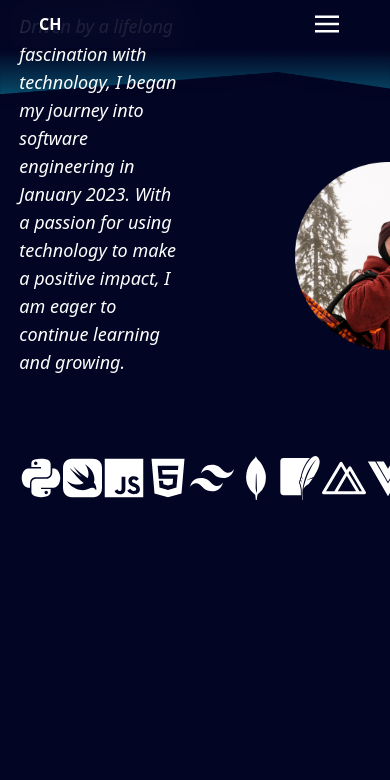
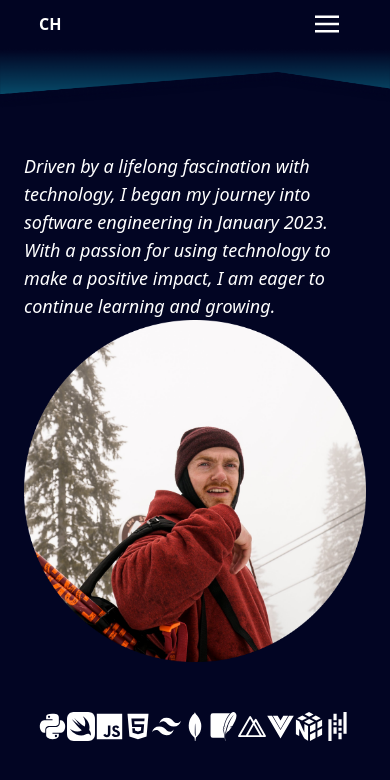
Before and after one commit to christywastaken/christianharrison, a Nuxt app: page / in a window 390 px wide. Shown: the top 780 px of the page. Built offline with nearby package versions, Linux system fonts and the light colour scheme.

Commit message:
Adds foundations for updating contact page

```diff
--- a/components/ContactForm.vue
+++ b/components/ContactForm.vue
@@ -29,6 +29,9 @@
       autocomplete="off"
     />
 
+    <div v-if="requestStatus.success" class="h-12 my-4 bg-green-500">Success</div>
+    <div v-if="requestStatus.error" class="h-12 my-4 bg-red-500">Failure: {{ requestStatus.errorMessage }}</div>
+
     <button class="flex items-center justify-center rounded-md mt-8 px-8 bg-slate-100" type="submit">
       Send <Icon name="paperplane" class="m-2 h-4 w-4 stroke-black"></Icon>
     </button>
@@ -36,6 +39,13 @@
 </template>
 
 <script setup lang="ts">
+
+  const requestStatus = ref({
+    success: false,
+    error: false,
+    errorMessage: ""
+  })
+
   const form = ref({
     name: "",
     email: "",
@@ -53,14 +63,11 @@
     })
       .then((response) => {
         console.log(response);
-        form.value.name = "";
-        form.value.email = "";
-        form.value.message = "";
-        alert("Email sent successfully");
+        requestStatus.value.success = true;
       })
       .catch((err) => {
         console.log(err);
-        alert("Error: " + err);
+        requestStatus.value.error = true;
       });
   };
 </script>
--- a/components/DesktopIndex.vue
+++ b/components/DesktopIndex.vue
@@ -12,12 +12,12 @@
             v-for="(item, index) in stackImagesArray"
             :key="index"
             :src="`/stack-images/${item}.svg`"
-            class="h-11 w-11"
+            class="h-1/12 w-1/12"
           />
         </div>
       </div>
-      <div class="w-64 h-64">
-        <img src="/misc/profile-pic.png" class="w-full h-full object-contain" />
+      <div class="flex w-64 h-64 items-center">
+        <img src="/misc/profile-pic.png" class="flex w-full h-full object-contain items-center" />
       </div>
     </div>
   </div>
--- a/components/MobileIndex.vue
+++ b/components/MobileIndex.vue
@@ -1,25 +1,24 @@
+
+
 <template>
-  <div class="flex flex-col md:mt-60 mt-20 items-center justify-center mx-[10%]">
-    <div class="flex flex-row items-center justify-center max-h-64">
-      <div class="flex flex-col px-8 w-1/2 items-center mx-20">
-        <div class="text-white italic text-lg">
-          Driven by a lifelong fascination with technology, I began my journey into software engineering in January
-          2023. With a passion for using technology to make a positive impact, I am eager to continue learning and
-          growing.
-        </div>
-        <div class="flex flex-row mt-20">
+  <div class="flex flex-col mt-20">
+    <div class="flex flex-col p-6">
+      <div class="text-white italic text-lg">
+        Driven by a lifelong fascination with technology, I began my journey into software engineering in January 2023.
+        With a passion for using technology to make a positive impact, I am eager to continue learning and growing.
+      </div>
+      <div class="">
+        <img src="/misc/profile-pic.png" class="w-full h-full object-contain" />
+      </div>
+    </div>
+    <div class="flex flex-row m-6 justify-center">
           <img
             v-for="(item, index) in stackImagesArray"
             :key="index"
             :src="`/stack-images/${item}.svg`"
-            class="h-11 w-11"
+            class="h-1/12 w-1/12"
           />
         </div>
-      </div>
-      <div class="w-64 h-64">
-        <img src="/misc/profile-pic.png" class="w-full h-full object-contain" />
-      </div>
-    </div>
   </div>
 </template>
 
```
